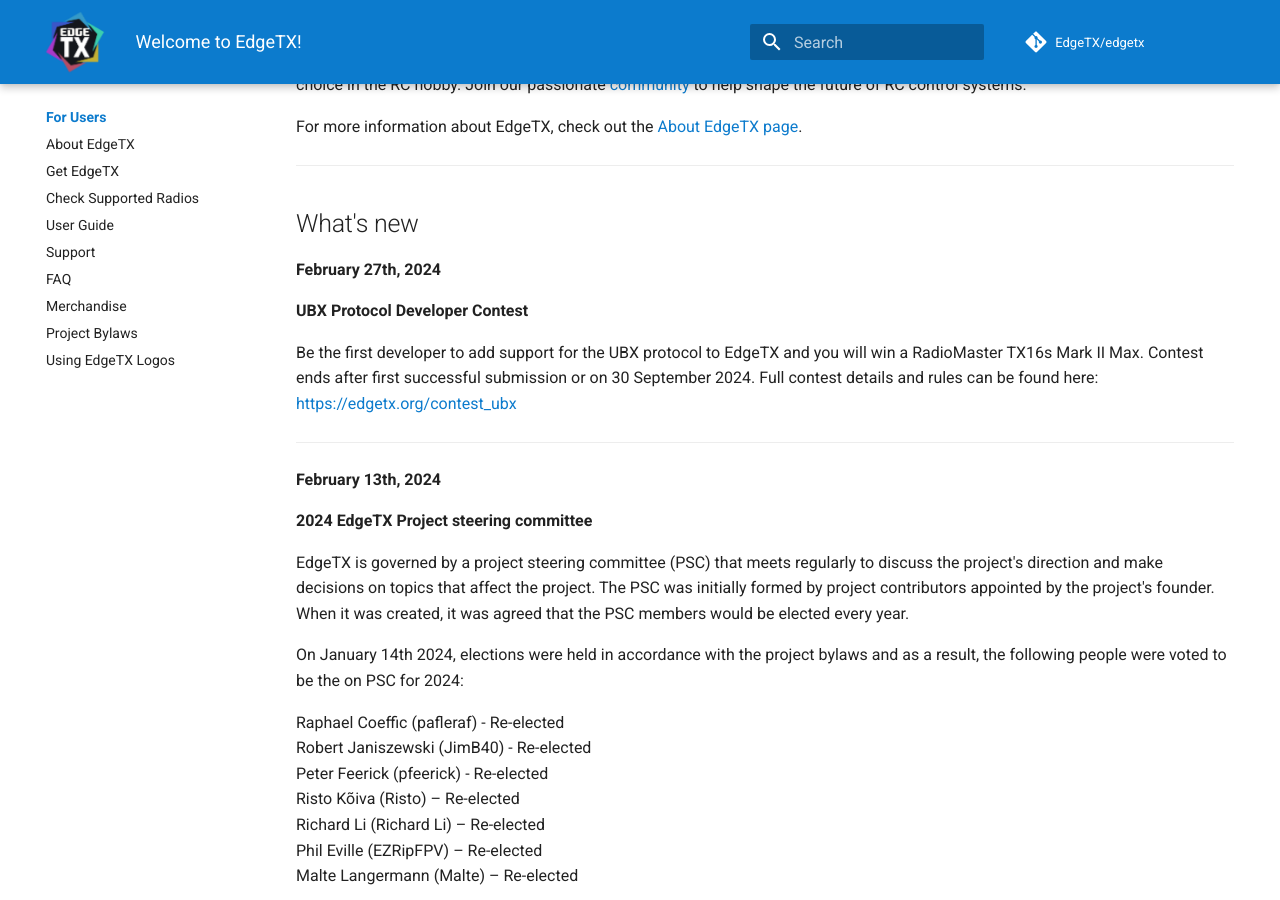
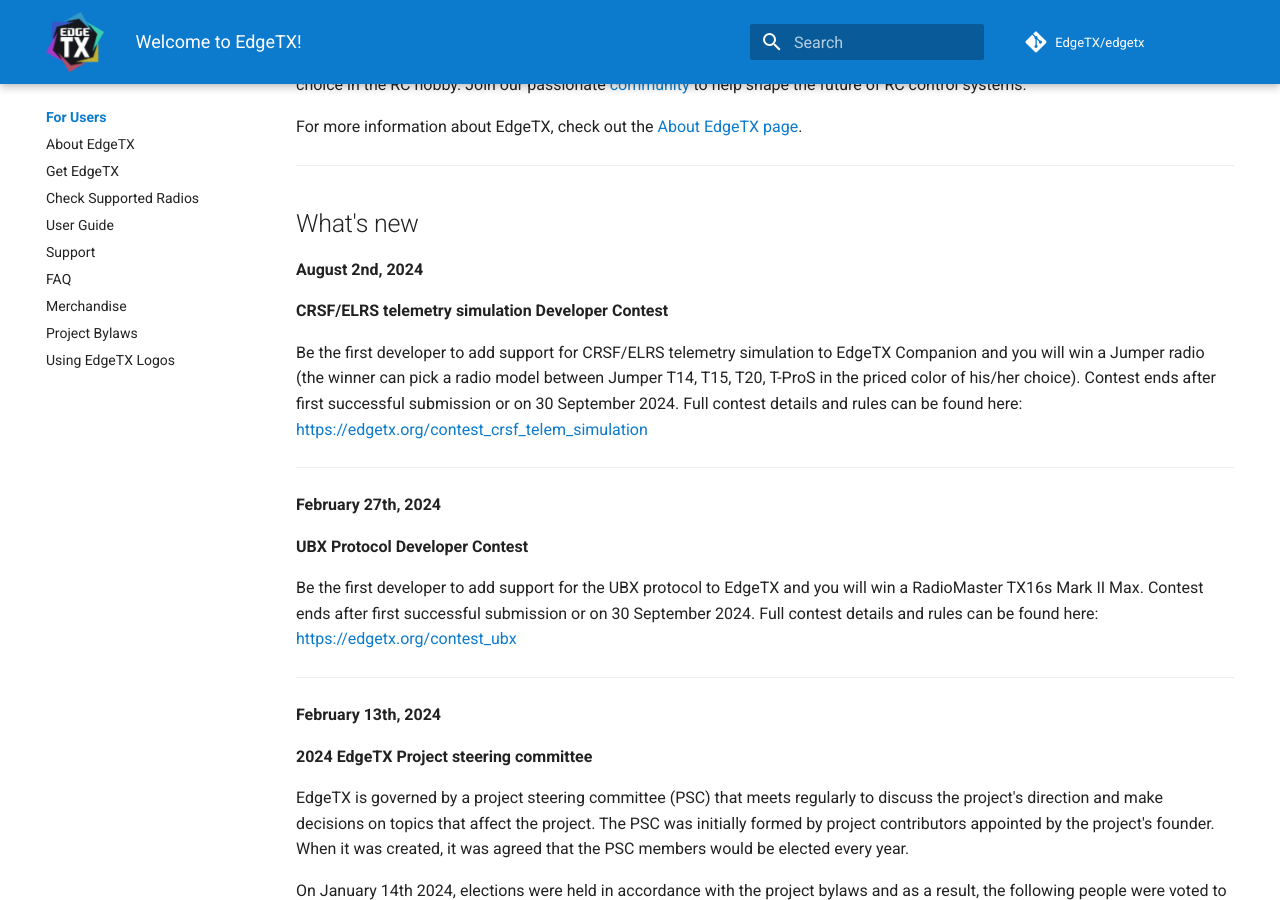
Before and after one commit to EdgeTX/edgetx.github.io, an MkDocs documentation site: the page built from docs/index.md, in a window 1280 px wide and 900 px high, scrolled down 809 px. Built offline with MkDocs 1.6.1 and Material for MkDocs 9.7.7, drawn with Linux system fonts in a browser that asks for light colours; comment, search, counter and statistics services are not loaded.

Commit message:
CRSF simu comp

```diff
--- a/docs/index.md
+++ b/docs/index.md
@@ -15,6 +15,15 @@
 ---
 
 ## What's new ##
+
+**August 2nd, 2024**
+
+**CRSF/ELRS telemetry simulation Developer Contest**
+
+Be the first developer to add support for CRSF/ELRS telemetry simulation to EdgeTX Companion and you will win a Jumper radio (the winner can pick a radio model between Jumper T14, T15, T20, T-ProS in the priced color of his/her choice). Contest ends after first successful submission or on 30 September 2024. Full contest details and rules can be found here: [https://edgetx.org/contest_crsf_telem_simulation](https://edgetx.org/contest_crsf_telem_simulation)
+
+---
+
 
 **February 27th, 2024**
 
--- a/mkdocs.yml
+++ b/mkdocs.yml
@@ -26,8 +26,8 @@
         - Non-Disclosure Policy: nda.md
     - EdgeTX Fest:
         - Fest 2024: fest2024.md
-    - UBX Contest:
-        - UBX Contest: contest_ubx.md
+    - CRSF/ELRS Telem Simu Contest:
+        - CRSF/ELRS Telem Simu Contest: contest_crsf_telem_simulation.md
 theme:
   name: material
   custom_dir: overrides
```
Also changed, not shown: docs/contest_crsf_telem_simulation.md (added, +42 -0 lines), docs/index_old.md (deleted, +0 -17 lines), docs/news.md (+9 -0 lines), docs/assets/CRSFsimPoster.png (added).
